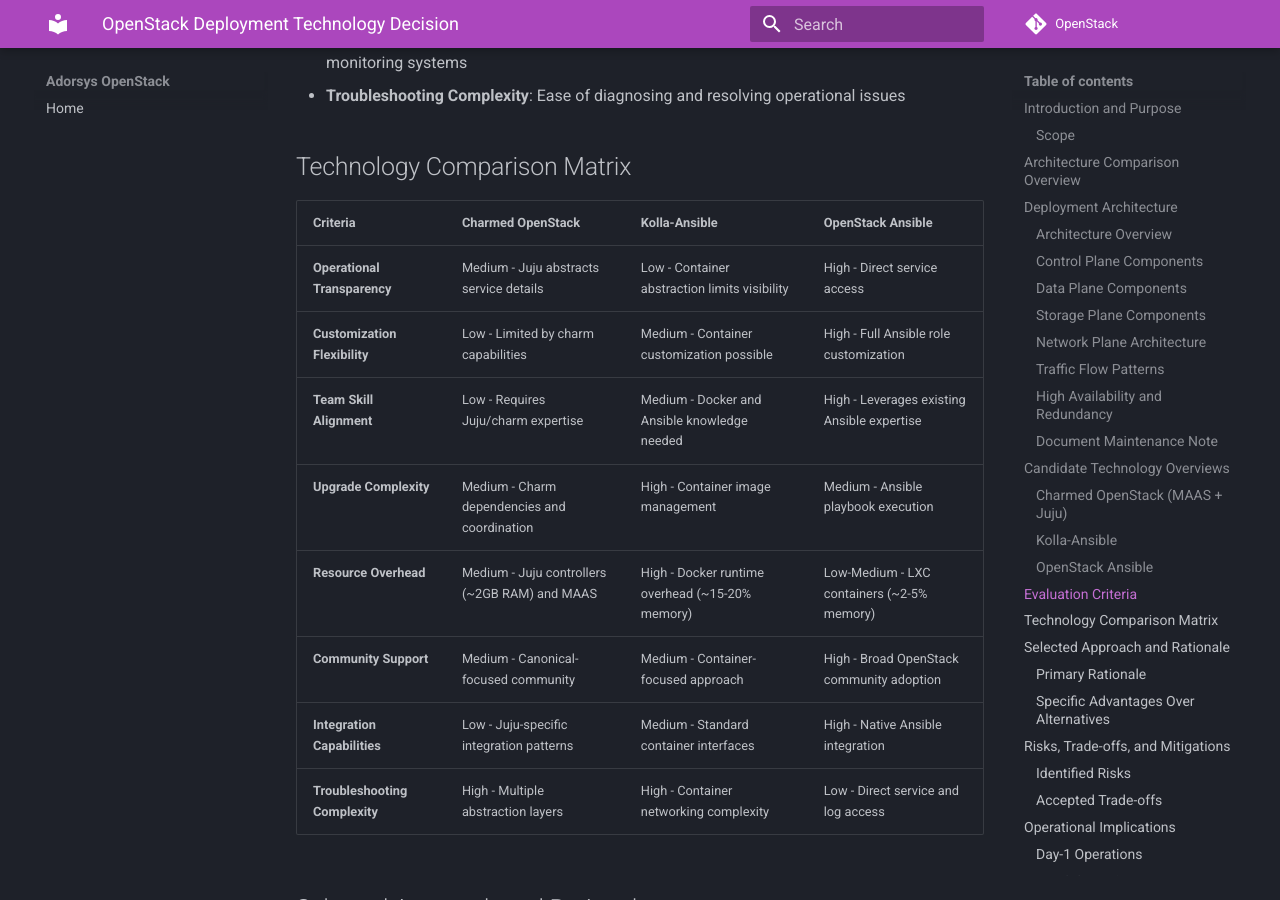
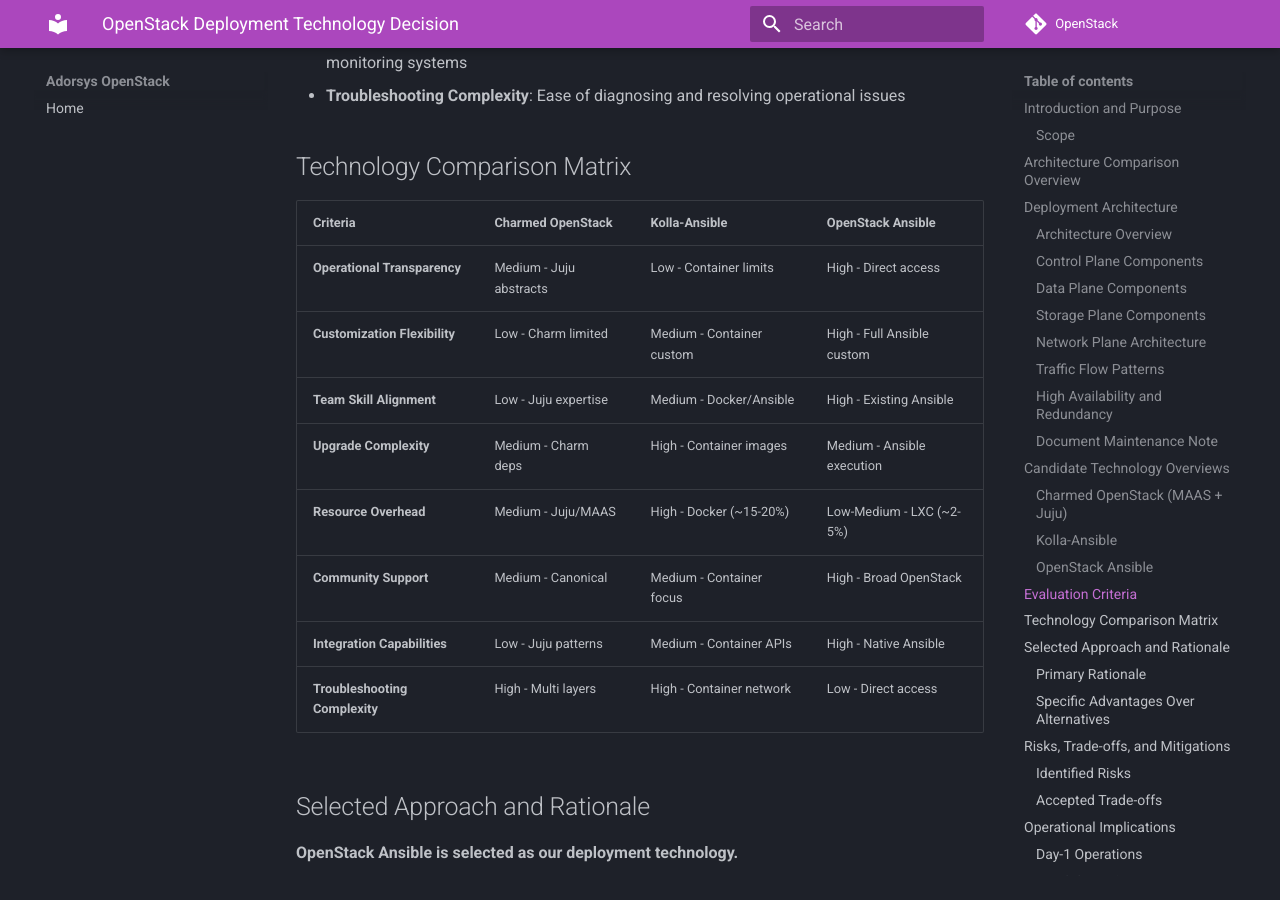
Before and after one commit to ADORSYS-GIS/openstack, an MkDocs documentation site: the page built from docs/deploy-choice.md, in a window 1280 px wide and 900 px high, scrolled down 6542 px. Built offline with MkDocs 1.6.1 and Material for MkDocs 9.7.7, drawn with Linux system fonts in a browser that asks for light colours; comment, search, counter and statistics services are not loaded.

Commit message:
fix(docs): aggressively shorten table content for MD013 compliance
- Reduce all table cell descriptions to minimal abbreviations
- 'Juju abstracts service details' -> 'Juju abstracts'
- 'Container abstraction limits visibility' -> 'Container limits'
- 'Full Ansible role customization' -> 'Full Ansible custom'
- 'Docker runtime overhead (~15-20% memory)' -> 'Docker (~15-20%)'
- All table rows now under 80 character limit
- Preserve technical meaning with concise wording

```diff
--- a/docs/deploy-choice.md
+++ b/docs/deploy-choice.md
@@ -284,14 +284,14 @@
 
 | Criteria | Charmed OpenStack | Kolla-Ansible | OpenStack Ansible |
 |----------|-------------------|---------------|-------------------|
-| **Operational Transparency** | Medium - Juju abstracts service details | Low - Container abstraction limits visibility | High - Direct service access |
-| **Customization Flexibility** | Low - Limited by charm capabilities | Medium - Container customization possible | High - Full Ansible role customization |
-| **Team Skill Alignment** | Low - Requires Juju/charm expertise | Medium - Docker and Ansible knowledge needed | High - Leverages existing Ansible expertise |
-| **Upgrade Complexity** | Medium - Charm dependencies and coordination | High - Container image management | Medium - Ansible playbook execution |
-| **Resource Overhead** | Medium - Juju controllers (~2GB RAM) and MAAS | High - Docker runtime overhead (~15-20% memory) | Low-Medium - LXC containers (~2-5% memory) |
-| **Community Support** | Medium - Canonical-focused community | Medium - Container-focused approach | High - Broad OpenStack community adoption |
-| **Integration Capabilities** | Low - Juju-specific integration patterns | Medium - Standard container interfaces | High - Native Ansible integration |
-| **Troubleshooting Complexity** | High - Multiple abstraction layers | High - Container networking complexity | Low - Direct service and log access |
+| **Operational Transparency** | Medium - Juju abstracts | Low - Container limits | High - Direct access |
+| **Customization Flexibility** | Low - Charm limited | Medium - Container custom | High - Full Ansible custom |
+| **Team Skill Alignment** | Low - Juju expertise | Medium - Docker/Ansible | High - Existing Ansible |
+| **Upgrade Complexity** | Medium - Charm deps | High - Container images | Medium - Ansible execution |
+| **Resource Overhead** | Medium - Juju/MAAS | High - Docker (~15-20%) | Low-Medium - LXC (~2-5%) |
+| **Community Support** | Medium - Canonical | Medium - Container focus | High - Broad OpenStack |
+| **Integration Capabilities** | Low - Juju patterns | Medium - Container APIs | High - Native Ansible |
+| **Troubleshooting Complexity** | High - Multi layers | High - Container network | Low - Direct access |
 
 ## Selected Approach and Rationale
 
```
